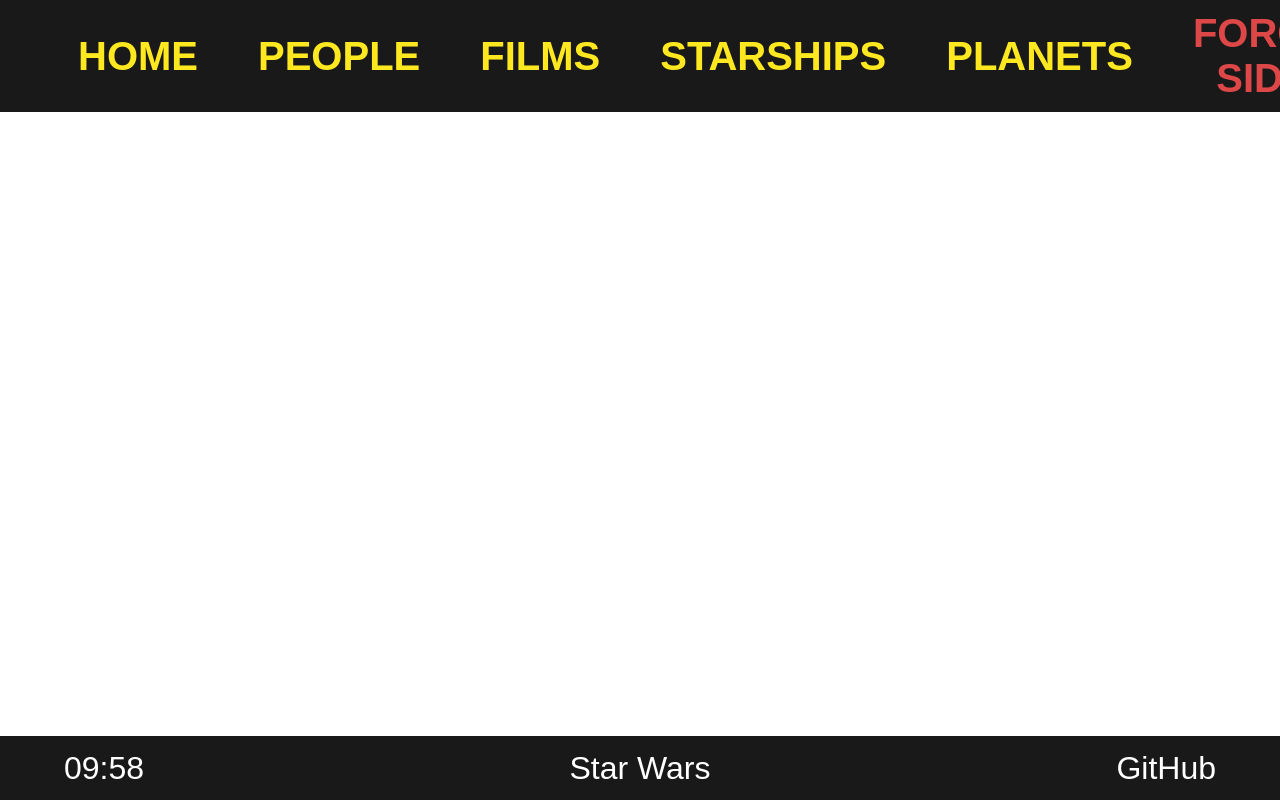
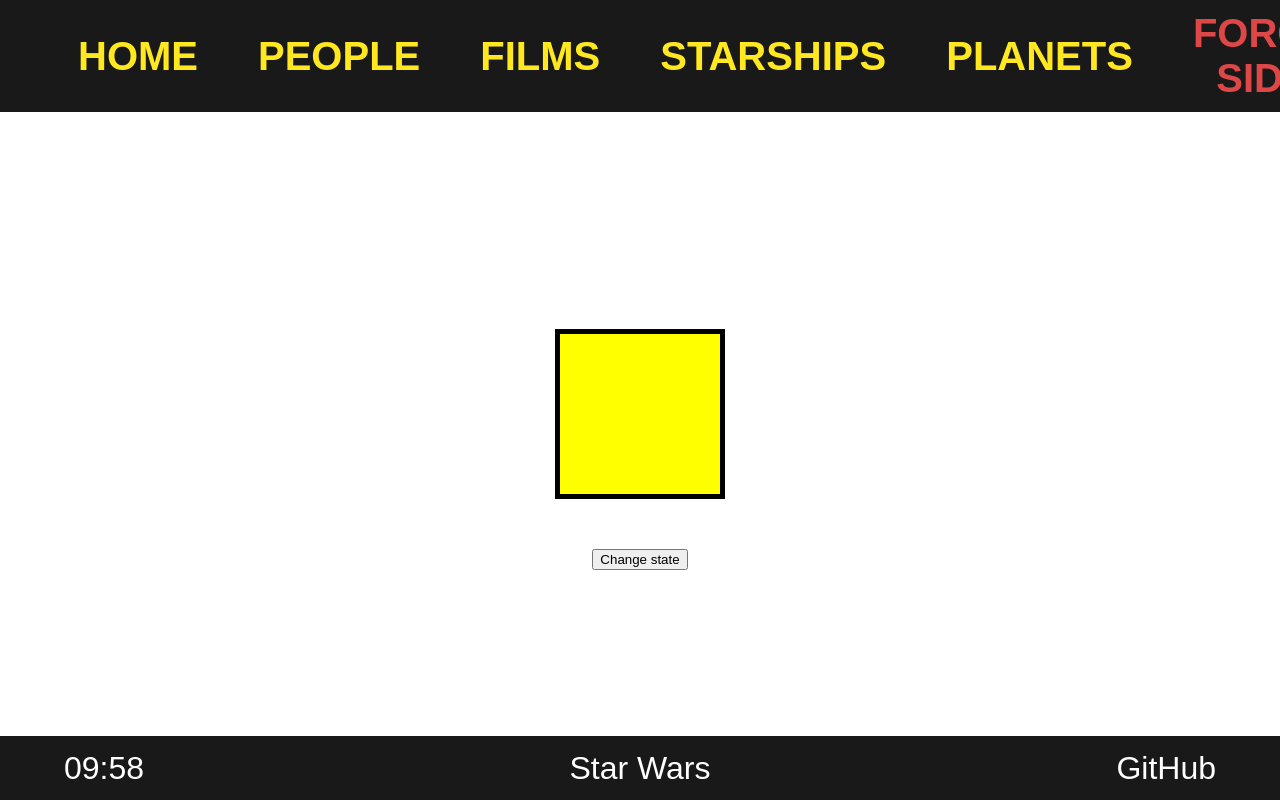
Before and after one commit to cookieMonsterDev/star-wars-app, a React (Create React App) app: page /forceside in a window 1280 px wide. Built offline with nearby package versions, Linux system fonts and the light colour scheme; a web font is replaced by a local one.

Commit message:
chore: setup markup for force page

```diff
--- /dev/null
+++ b/src/components/Force/components/LightSaber.tsx
@@ -0,0 +1,33 @@
+import styled from 'styled-components';
+
+interface LightSaberProps {
+  isSith?: boolean;
+  isJedi?: boolean;
+  isUnique?: boolean;
+};
+
+const Box = styled.div<LightSaberProps>`
+  width: 10em;
+  height: 10em;
+  border: 5px solid black;
+  margin: 50px;
+
+  background-color: yellow;
+
+  ${({isSith}) => isSith && `background-color: red;`}
+
+  ${({isJedi}) => isJedi && `background-color: blue;`}
+
+  ${({isUnique}) => isUnique && `background-color: pink;`}
+`;
+
+const LightSaber = (props: LightSaberProps) =>  {
+  return (
+    <Box
+      isSith={props.isSith}
+      isJedi={props.isJedi}
+      isUnique={props.isUnique}/>
+  );
+}
+
+export default LightSaber;
--- a/src/components/Force/index.tsx
+++ b/src/components/Force/index.tsx
@@ -1,13 +1,13 @@
 import { useEffect, useState } from 'react';
 import styled, { keyframes } from 'styled-components';
 import { getForceSide } from '../../typescript/getForceSide';
+import LightSaber from './components/LightSaber';
 
 const Container = styled.div`
   position: absolute;
   overflow: auto;
   display: flex;
-  flex-direction: row;
-  flex-wrap: wrap;
+  flex-direction: column;
   align-content: center;
   justify-content: center;
   align-items: center;
@@ -18,27 +18,41 @@ const Container = styled.div`
   background-color: white;
 `;
 
-interface Test {
-  something: string
-};
-
-
 const Force = () => {
 
-  const [data, setData] = useState<string | undefined>('');
+  const [isSith, setSith] = useState<boolean>(false);
+  const [isJedi, setJedi] = useState<boolean>(false);
+  const [isUnique, setUnique] = useState<boolean>(false);
 
   const handleClick = async () => {
     let value = await getForceSide();
-    setData(value);
+
+    if (value === 'unique') {
+      setSith(prev => prev = false);
+      setJedi(prev => prev = false);
+      setUnique(prev => prev = true);
+    };
+
+    if (value === 'sith') {
+      setSith(prev => prev = true);
+      setJedi(prev => prev = false);
+      setUnique(prev => prev = false);
+    };
+
+    if (value === 'jedi') {
+      setSith(prev => prev = false);
+      setJedi(prev => prev = true);
+      setUnique(prev => prev = false);
+    };
   };
-
-  useEffect(() => {
-  }, [data]);
 
   return (
     <Container>
-
-
+      <LightSaber
+        isSith={isSith}
+        isJedi={isJedi}
+        isUnique={isUnique}/>
+    <button onClick={handleClick}>Change state</button>
     </Container>
   );
 }
```
Also changed, not shown: src/components/navBar/App.css (line endings or trailing spaces).
